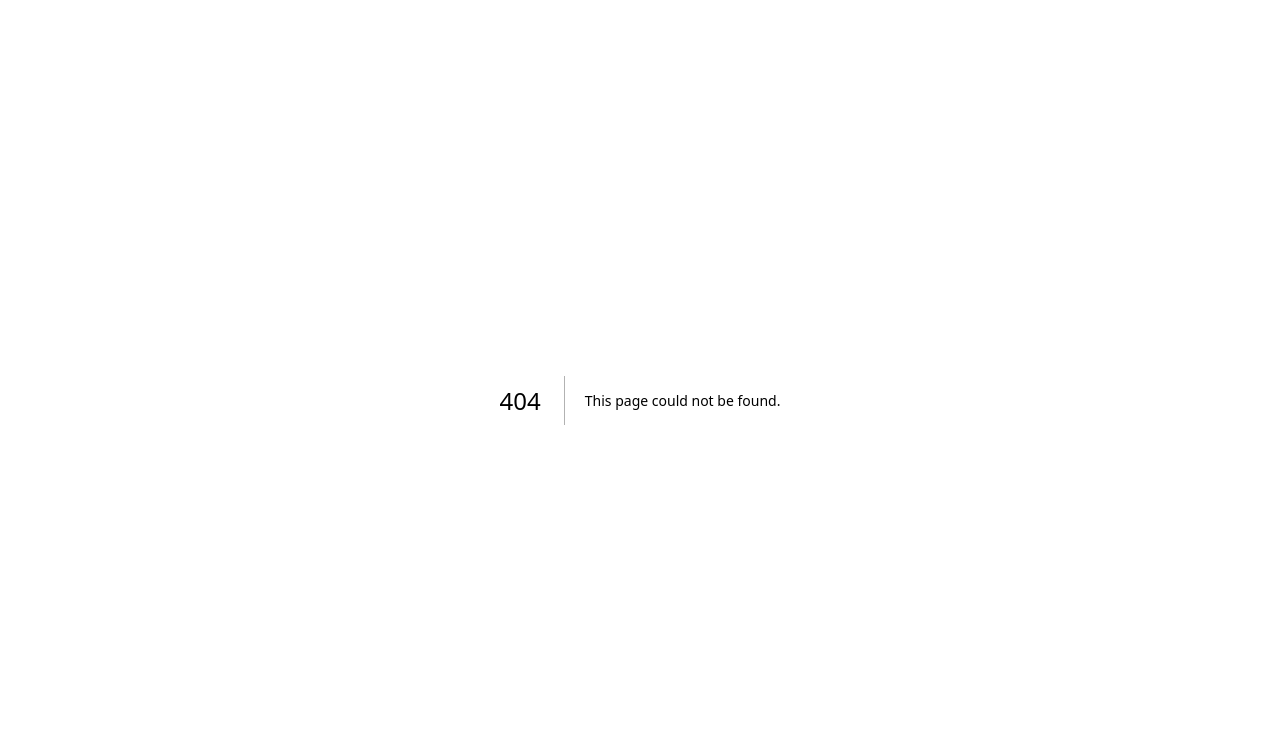
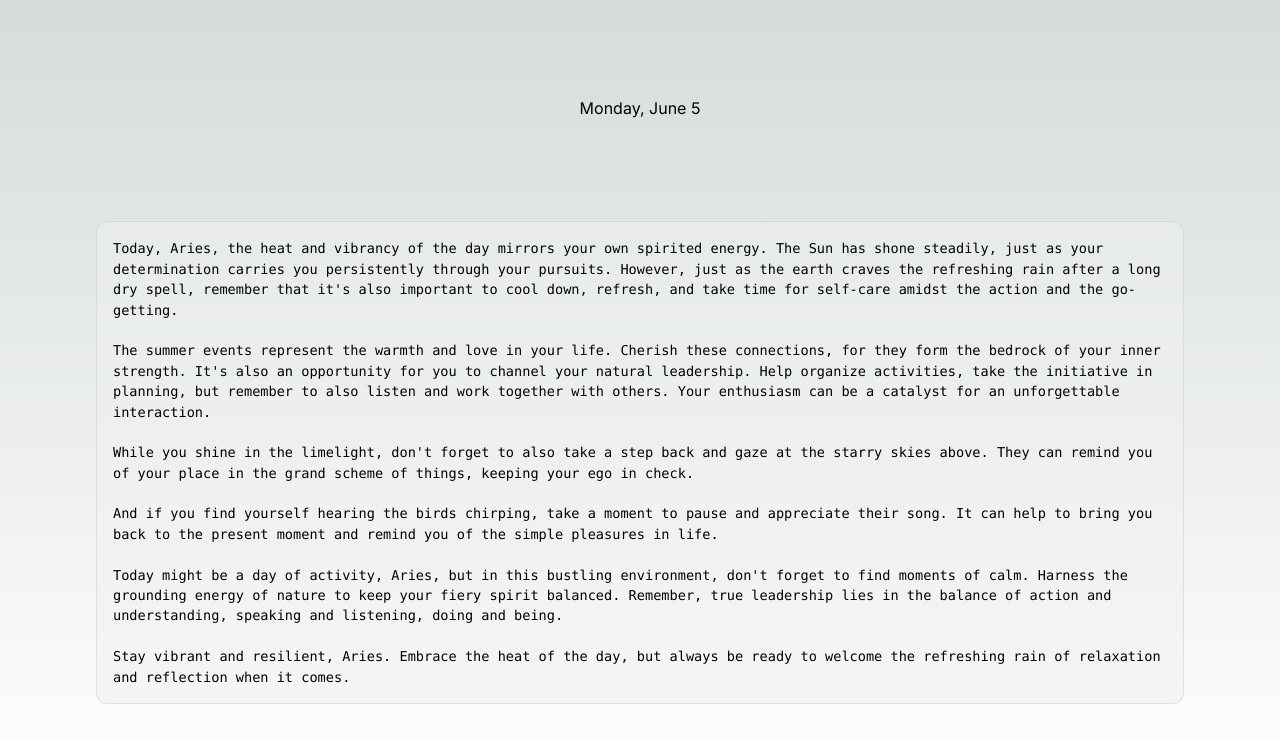
Before and after one commit to Wir3s/astro_ai, a Next.js app: page /aries in a window 1280 px wide. Before the commit this address had no page. Shown: the top 742 px of the page. Built offline with nearby package versions, Linux system fonts and the light colour scheme.

Commit message:
Added date component and trial horoscope for Aries

```diff
--- /dev/null
+++ b/src/app/aries/page.js
@@ -0,0 +1,47 @@
+import Image from "next/image";
+import styles from "../page.module.css";
+import DateToday from "../components/DateToday"
+
+
+export default function Capricorn() {
+  return (
+    <main className={styles.main}>
+      <DateToday />
+      <div className={styles.description}>
+        <p>
+          Today, Aries, the heat and vibrancy of the day mirrors your own
+          spirited energy. The Sun has shone steadily, just as your
+          determination carries you persistently through your pursuits. However,
+          just as the earth craves the refreshing rain after a long dry spell,
+          remember that it's also important to cool down, refresh, and take time
+          for self-care amidst the action and the go-getting.
+          <br /><br />
+          The summer events represent the warmth and love in your life. Cherish
+          these connections, for they form the bedrock of your inner strength.
+          It's also an opportunity for you to channel your natural leadership.
+          Help organize activities, take the initiative in planning, but
+          remember to also listen and work together with others. Your enthusiasm
+          can be a catalyst for an unforgettable interaction.
+          <br /><br />
+          While you shine in the limelight, don't forget to also take a step
+          back and gaze at the starry skies above. They can remind you of your
+          place in the grand scheme of things, keeping your ego in check.
+          <br /><br />
+          And if you find yourself hearing the birds chirping, take a moment to
+          pause and appreciate their song. It can help to bring you back to the
+          present moment and remind you of the simple pleasures in life.
+          <br /><br />
+          Today might be a day of activity, Aries, but in this bustling
+          environment, don't forget to find moments of calm. Harness the
+          grounding energy of nature to keep your fiery spirit balanced.
+          Remember, true leadership lies in the balance of action and
+          understanding, speaking and listening, doing and being.
+          <br/><br />
+          Stay vibrant and resilient, Aries. Embrace the heat of the day, but
+          always be ready to welcome the refreshing rain of relaxation and
+          reflection when it comes.
+        </p>
+      </div>
+    </main>
+  );
+}
--- /dev/null
+++ b/src/app/components/DateToday.js
@@ -0,0 +1,16 @@
+import React from 'react';
+
+function DateToday() {
+  let today = new Date();
+
+  let options = { weekday: 'long', month: 'long', day: 'numeric' };
+  let dateString = today.toLocaleDateString('en-US', options);
+
+  return (
+    <div>
+      {dateString}
+    </div>
+  );
+}
+
+export default DateToday;
```
